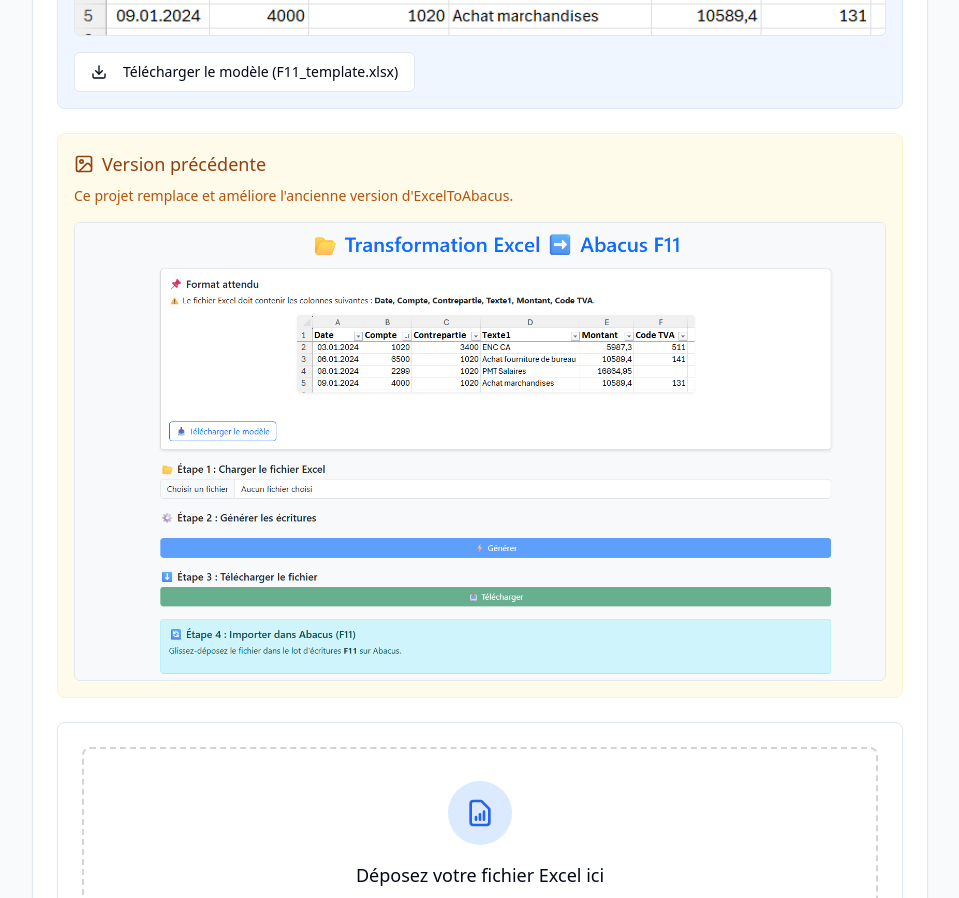
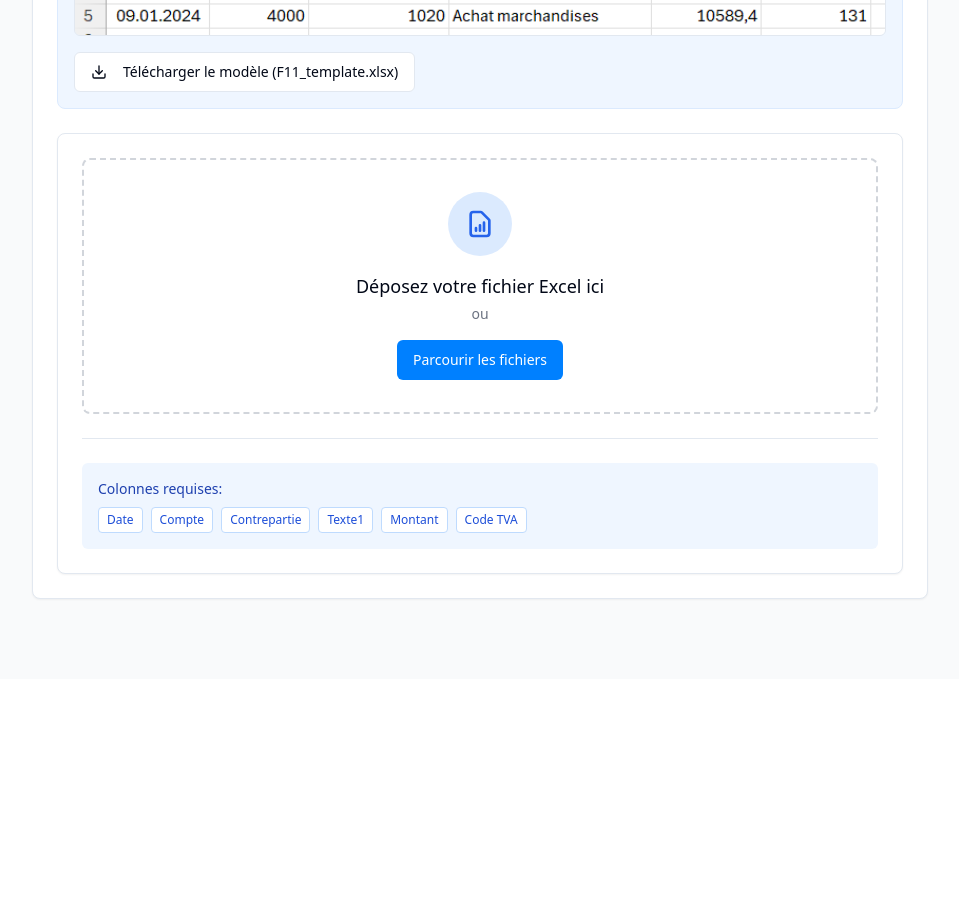
Before and after one commit to Hmz931/exceltoabacus, a React (Vite) app: page / in a window 1280 px wide. Shown: the part 600-1498 px from the top of the page, without its empty margins (160-1119 px from the left). After the commit the page ends 1279 px from the top, so only its background shows below. Built offline with nearby package versions, Linux system fonts and the light colour scheme.

Commit message:
Update Index.tsx

```diff
--- a/src/pages/Index.tsx
+++ b/src/pages/Index.tsx
@@ -220,24 +220,6 @@ const Index = () => {
                       </div>
                     </div>
 
-                    <div className="bg-amber-50 border border-amber-100 p-4 rounded-lg">
-                      <h3 className="text-lg font-medium text-amber-800 mb-2 flex items-center">
-                        <Image className="mr-2 h-5 w-5" />
-                        Version précédente
-                      </h3>
-                      <p className="text-sm text-amber-700 mb-4">
-                        Ce projet remplace et améliore l'ancienne version d'ExcelToAbacus.
-                      </p>
-
-                      <div className="border rounded-md overflow-hidden">
-                        <img
-                          src="/lovable-uploads/f51b6ca0-029f-4038-88e5-3931d1e74b12.png"
-                          alt="Ancienne version d'ExcelToAbacus"
-                          className="w-full h-auto"
-                        />
-                      </div>
-                    </div>
-
                     <FileUpload onFileLoaded={handleFileLoaded} />
                   </div>
                 </CardContent>
```
